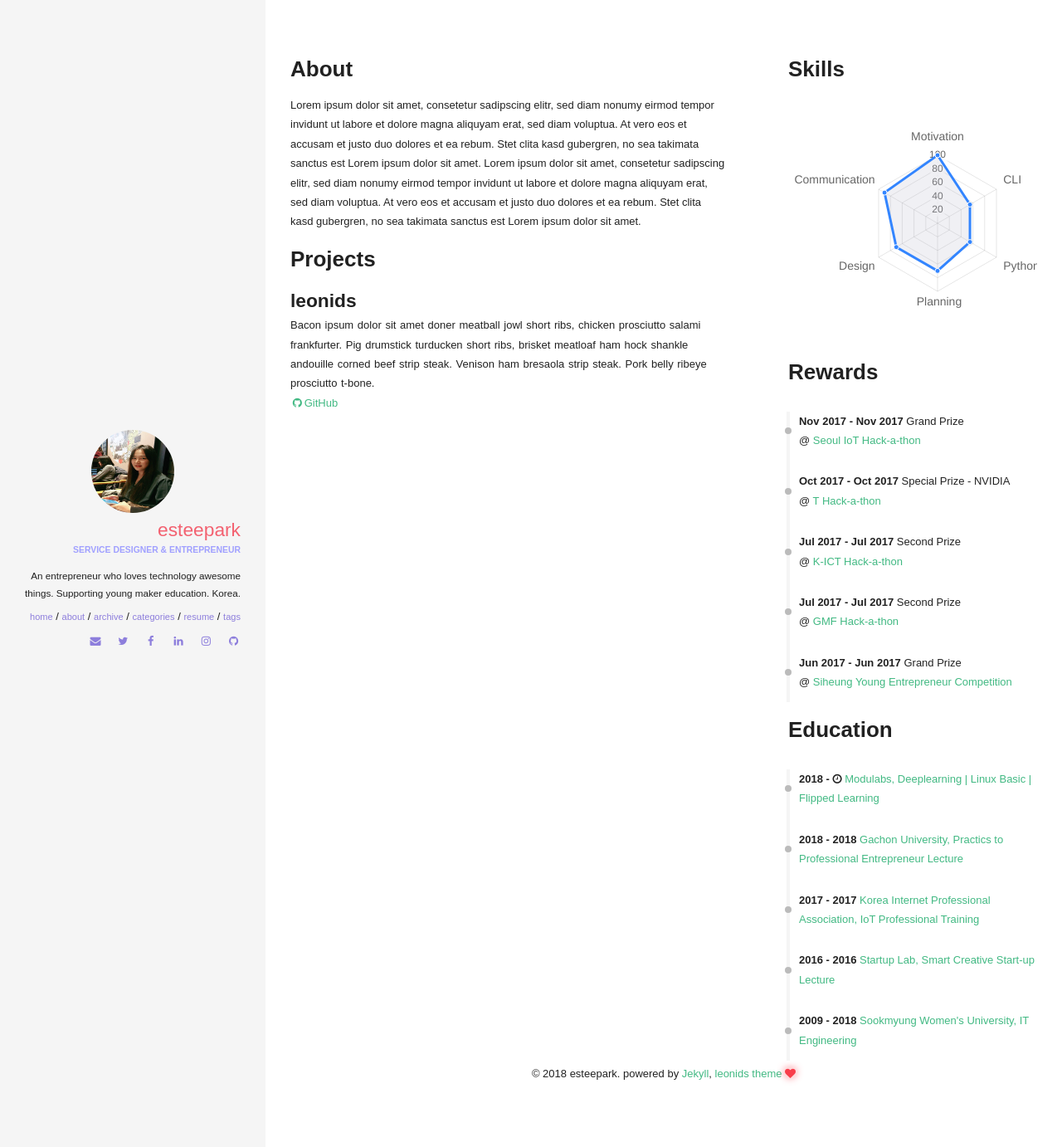
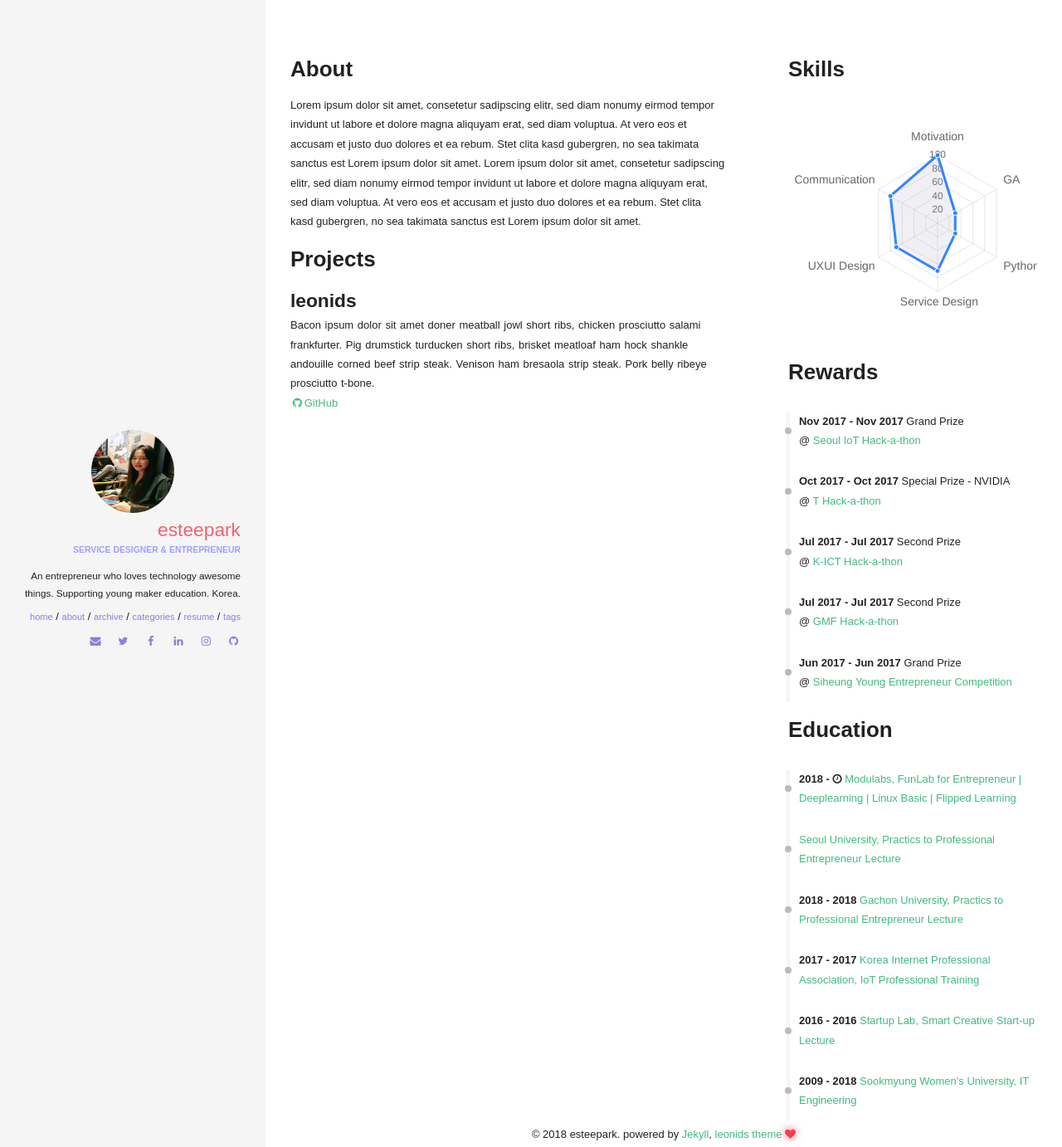
Before and after one commit to esteepark/esteepark.github.io, a Jekyll site: the page built from resume.html, in a window 1280 px wide. Shown: the whole page at 83% size. Built offline with Jekyll 4.4.1, drawn with Linux system fonts in a browser that asks for light colours; nearby versions of some CDN libraries.

Commit message:
by esteepark

```diff
--- a/_data/index/education.yml
+++ b/_data/index/education.yml
@@ -1,7 +1,11 @@
-- name: Modulabs, Deeplearning | Linux Basic | Flipped Learning
+- name: Modulabs, FunLab for Entrepreneur | Deeplearning | Linux Basic | Flipped Learning
   link: http://www.modulabs.co.kr/
   date: 2018 - <i class="fa fa-clock-o" aria-hidden="true" title="Until Now"></i>
   descr: <br> (expected graduation in 2019)
+
+- name: Seoul University, Practics to Professional Entrepreneur Lecture
+  link: http://snurnd.snu.ac.kr/web/www/home
+  descr: 2018 - 2018
 
 - name: Gachon University, Practics to Professional Entrepreneur Lecture
   link: http://www.gachon.ac.kr/community/opencampus/
--- a/_data/index/skills.yml
+++ b/_data/index/skills.yml
@@ -2,5 +2,5 @@
 
 label: Ability
 id : cs
-aspects: Motivation, CLI, Python, Planning, Design, Communication
-percentage: 100, 55, 55, 70, 70, 90
+aspects: Motivation, GA, Python, Service Design, UXUI Design, Communication
+percentage: 100, 30, 30, 70, 70, 80
```
